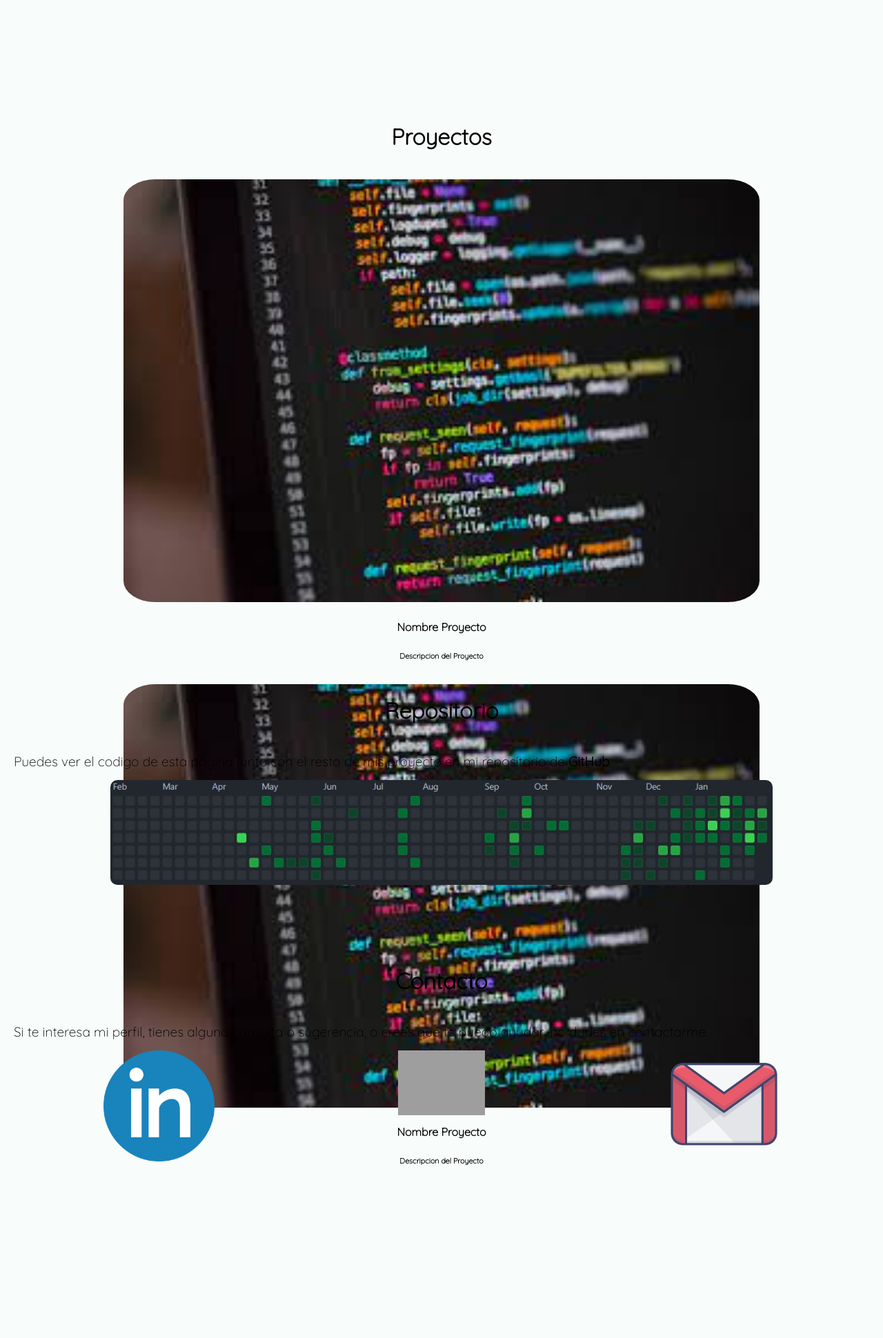
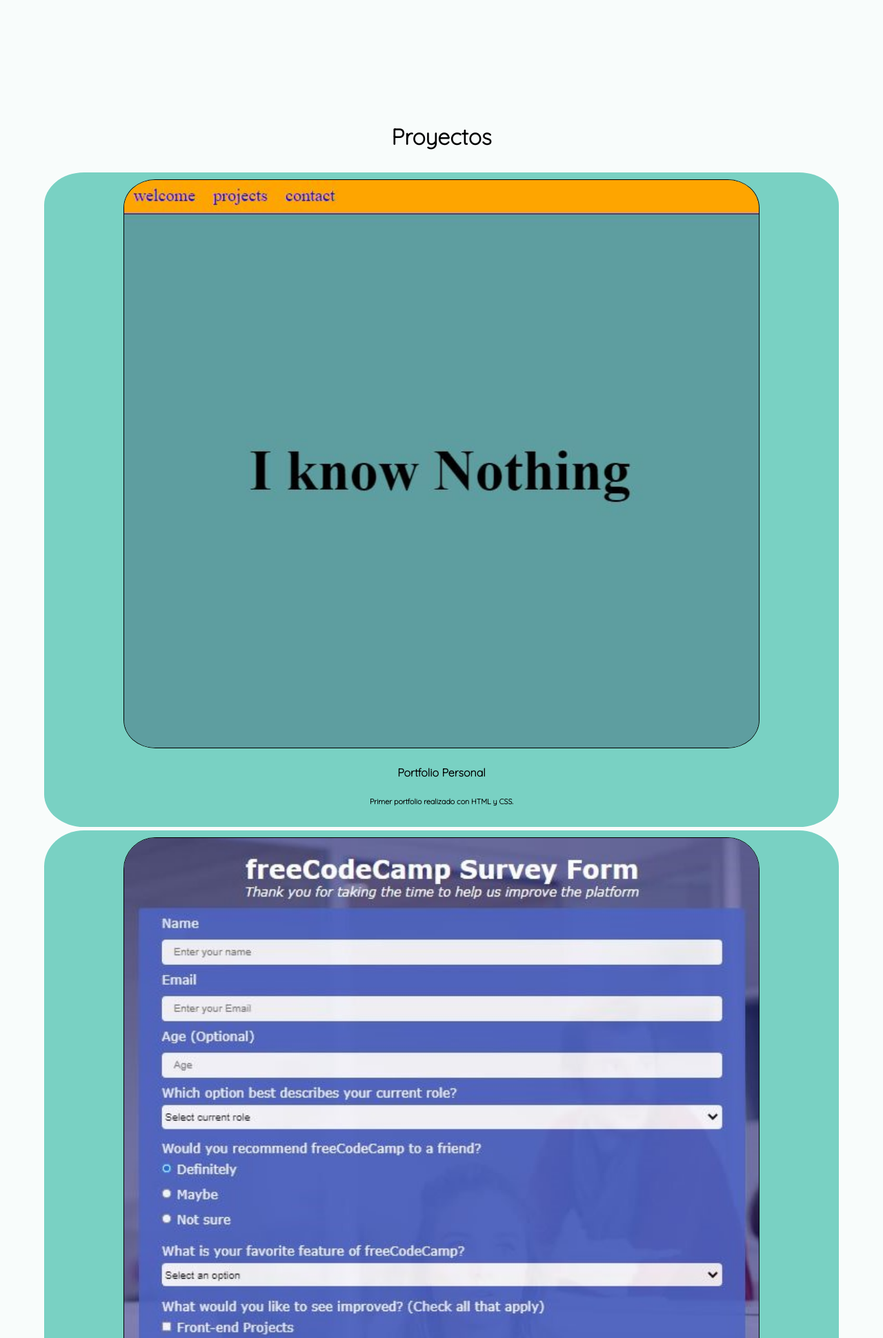
Before and after one commit to Yoryao/webPersonal, a PHP site: page / in a window 1280 px wide. Shown: the part 3934-5874 px from the top of the page at 69% size. Before the commit the page ends 5624 px from the top, so only its background shows below. Run offline with PHP 8.4, Linux system fonts and the light colour scheme; some libraries are stand-ins or nearby versions; grey boxes are pictures that could not be loaded.

Commit message:
proyects images

```diff
--- a/index.html
+++ b/index.html
@@ -29,9 +29,10 @@
                 <li class="menu__item container-submenu"><a class="menu__link submenu-btn">Proyectos<i id="arrowIcon"
                             class="fas fa-angle-down"></i></a>
                     <ul class="submenu">
-                        <li class="menu__item"><a class="subMenu__item" href="#" class="menu__link">Proyecto ##</a></li>
-                        <li class="menu__item"><a class="subMenu__item" href="#" class="menu__link">Proyecto ##</a></li>
-                        <li class="menu__item"><a class="subMenu__item" href="#" class="menu__link">Proyecto ##</a></li>
+                        <li class="menu__item"><a class="subMenu__item" href="#" class="menu__link">E-Commerce</a></li>
+                        <li class="menu__item"><a class="subMenu__item" href="#" class="menu__link">Gestion Consultorio</a></li>
+                        <li class="menu__item"><a class="subMenu__item" href="#" class="menu__link">Portofolio Personal</a></li>
+                        <li class="menu__item"><a class="subMenu__item" href="#" class="menu__link">Formulario</a></li>
                     </ul>
                 </li>
                 <li class="menu__item"><a href="#sectionRepositorio" class="menu__link">Repositorio</a></li>
@@ -174,14 +175,24 @@
         <section id="sectionProyectos" class="section">
             <h3>Proyectos</h3>
             <div class="cardProyecto">
-                <img class="imgProyect" src="./public/codigo.jpg" alt="codeImg">
-                <h4>Nombre Proyecto</h4>
-                <h6>Descripcion del Proyecto</h6>
+                <img class="imgProyect" src="/public/proyectoFCCportfolio.JPG" alt="fotoProyectoPortfolio">
+                <h4>Portfolio Personal</h4>
+                <h6>Primer portfolio realizado con HTML y CSS.</h6>
             </div>
             <div class="cardProyecto">
-                <img class="imgProyect" src="./public/codigo.jpg" alt="codeImg">
-                <h4>Nombre Proyecto</h4>
-                <h6>Descripcion del Proyecto</h6>
+                <img class="imgProyect" src="./public/surveyFreeCodeCamp.JPG" alt="fotoProyectoFormulario">
+                <h4>Formulario Encuesta</h4>
+                <h6>Formulario realizado en FCC.</h6>
+            </div>
+            <div class="cardProyecto">
+                <img class="imgProyect" src="./public/proyectoEcomerce.JPG" alt="fotoProyectoEcommerce">
+                <h4>E-Commerce</h4>
+                <h6>Proyecto de E-Commerce realizado con ReactJs y Firebase.</h6>
+            </div>
+            <div class="cardProyecto">
+                <img class="imgProyect" src="./public/proyectoCoderCentroMedico.JPG" alt="fotoProyectoCentroMedico">
+                <h4>Gestion de Consultorio</h4>
+                <h6>Proyecto de Gestion para consultorios, realizado con HTML, CSS, JS y Jquery</h6>
             </div>
         </section>
         <!-- END SECTION PROYECTOS  -->
--- a/style.css
+++ b/style.css
@@ -268,12 +268,20 @@ main {
   border-radius: 5%;
   margin: 5px auto 5px auto;
   padding-top: 10px;
+  padding-bottom: 5px;
+  background-color: #79D1C3;
+}
+
+.cardProyecto>h6{
+  padding-left: 5px;
+  padding-right: 5px;
 }
 
 .imgProyect {
   width: 80%;
   height: auto;
   border-radius: 5%;
+  border: 1px solid black;
 }
 
 .imgProyect:hover{
@@ -281,6 +289,9 @@ main {
   cursor: pointer;
 }
 
+#sectionProyectos{
+  height: auto;
+}
 
 /* REPOSITORIO */
 #sectionRepositorio{
```
Also changed, not shown: public/proyectoCoderCentroMedico.JPG, public/proyectoEcomerce.JPG (added), public/proyectoFCCportfolio.png (added), public/surveyFreeCodeCamp.JPG (added).
